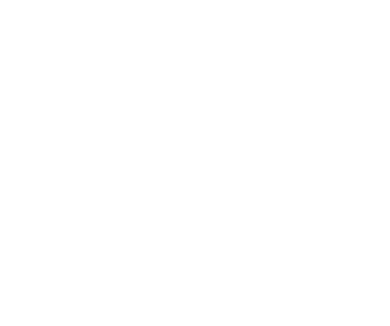
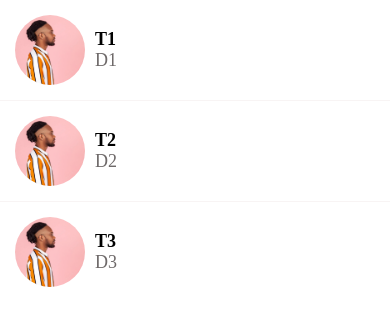
Before and after one commit to zahid2022skipq/ecommerceapp, a React Native app: screen / in a window 390 px wide. Shown: the top 326 px of the page. Built offline with nearby package versions, Linux system fonts and the light colour scheme.

Commit message:
adding chevron to our message

```diff
--- a/App.js
+++ b/App.js
@@ -21,7 +21,7 @@ import ListingsEditScreen from "./app/screens/ListingsEditScreen";
 export default function App() {
   return (
     <Screen>
-      <ListItem />
+      <MessagesScreen />
     </Screen>
   );
 }
```
